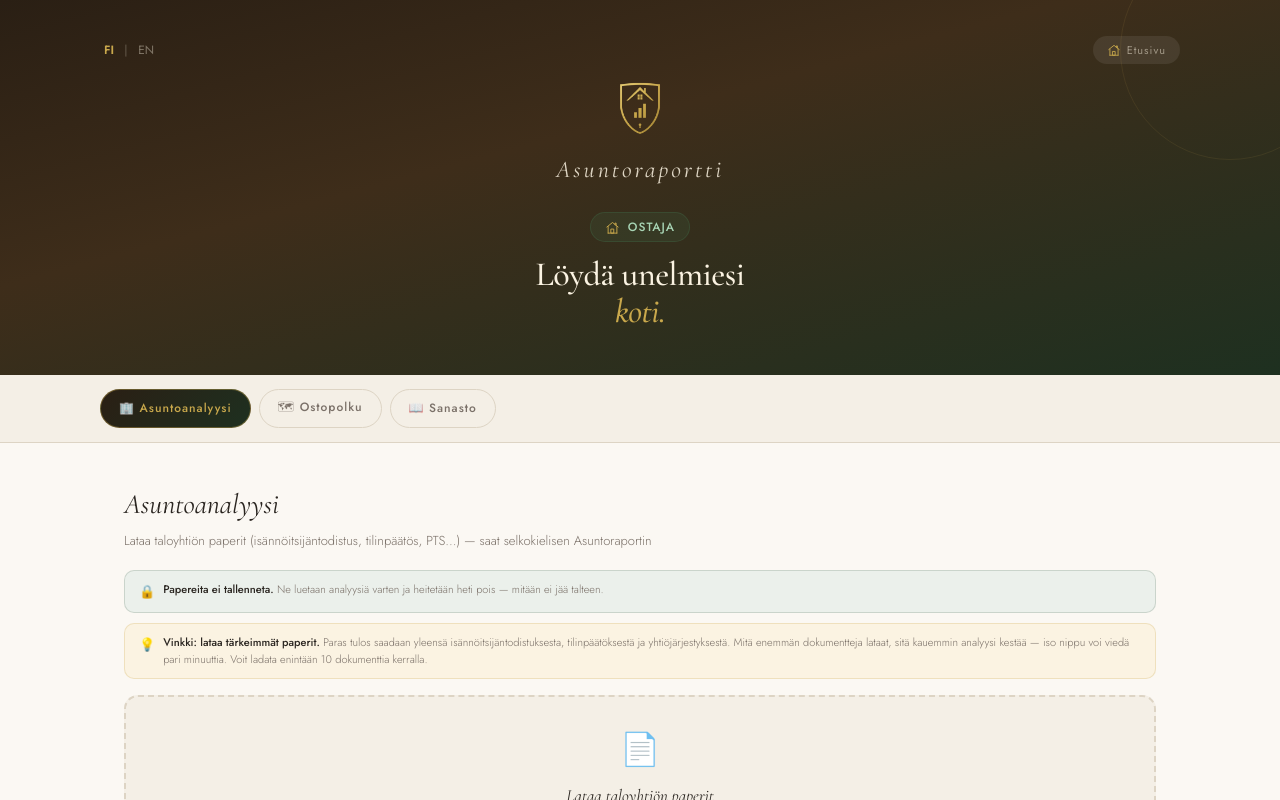
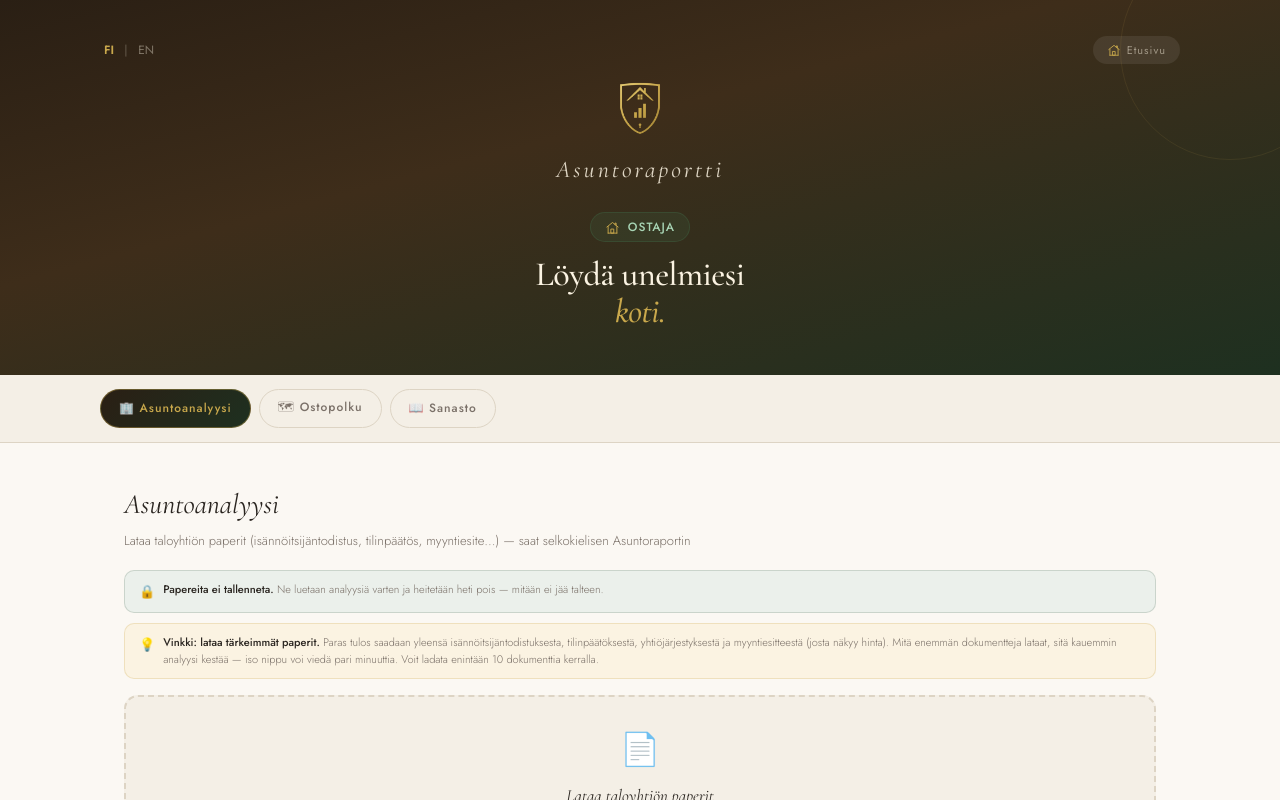
Before and after one commit to soojira/kotiopas-frontend, a React (Vite) app: page / in a window 1280 px wide. Both pictures are taken after a click on the button 481 px from the left and 648 px from the top of the page. Shown: the top 800 px of the page. Built offline with nearby package versions, Linux system fonts and the light colour scheme.

Commit message:
Lisää myyntiesite tärkeiden paperien vinkkilistaan

```diff
--- a/src/App.jsx
+++ b/src/App.jsx
@@ -1582,8 +1582,8 @@ function TabTaloyhtion(){
       <div style={{fontFamily:H,fontSize:28,fontStyle:"italic",color:C.ink,marginBottom:6}}>{t(lang,"Asuntoanalyysi","Property Analysis")}</div>
       <div style={{fontFamily:B,fontSize:13,color:C.stone,marginBottom:20,fontWeight:300}}>
         {t(lang,
-          "Lataa taloyhtiön paperit (isännöitsijäntodistus, tilinpäätös, PTS…) — saat selkokielisen Asuntoraportin",
-          "Upload the housing company documents (manager's certificate, financial statements, long-term plan…) — get a plain-language Property Report")}
+          "Lataa taloyhtiön paperit (isännöitsijäntodistus, tilinpäätös, myyntiesite…) — saat selkokielisen Asuntoraportin",
+          "Upload the housing company documents (manager's certificate, financial statements, sales brochure…) — get a plain-language Property Report")}
       </div>
 
       {/* Tietosuoja-lupaus */}
@@ -1598,7 +1598,7 @@ function TabTaloyhtion(){
       <div style={{background:C.goldDim,border:`1px solid ${C.gold}40`,borderRadius:10,padding:"10px 14px",marginBottom:16,display:"flex",gap:8,alignItems:"flex-start"}}>
         <span style={{fontSize:13,flexShrink:0,marginTop:1}}>💡</span>
         <div style={{fontFamily:B,fontSize:11,color:C.stone,lineHeight:1.55,fontWeight:300}}>
-          <span style={{color:C.ink,fontWeight:500}}>{t(lang,"Vinkki: lataa tärkeimmät paperit.","Tip: upload the key documents.")}</span> {t(lang,"Paras tulos saadaan yleensä isännöitsijäntodistuksesta, tilinpäätöksestä ja yhtiöjärjestyksestä. Mitä enemmän dokumentteja lataat, sitä kauemmin analyysi kestää — iso nippu voi viedä pari minuuttia. Voit ladata enintään 10 dokumenttia kerralla.","The best result usually comes from the property manager's certificate, financial statements and articles of association. The more documents you upload, the longer the analysis takes — a large batch may take a couple of minutes. You can upload up to 10 documents at a time.")}
+          <span style={{color:C.ink,fontWeight:500}}>{t(lang,"Vinkki: lataa tärkeimmät paperit.","Tip: upload the key documents.")}</span> {t(lang,"Paras tulos saadaan yleensä isännöitsijäntodistuksesta, tilinpäätöksestä, yhtiöjärjestyksestä ja myyntiesitteestä (josta näkyy hinta). Mitä enemmän dokumentteja lataat, sitä kauemmin analyysi kestää — iso nippu voi viedä pari minuuttia. Voit ladata enintään 10 dokumenttia kerralla.","The best result usually comes from the property manager's certificate, financial statements, articles of association and the sales brochure (which shows the price). The more documents you upload, the longer the analysis takes — a large batch may take a couple of minutes. You can upload up to 10 documents at a time.")}
         </div>
       </div>
 
```
